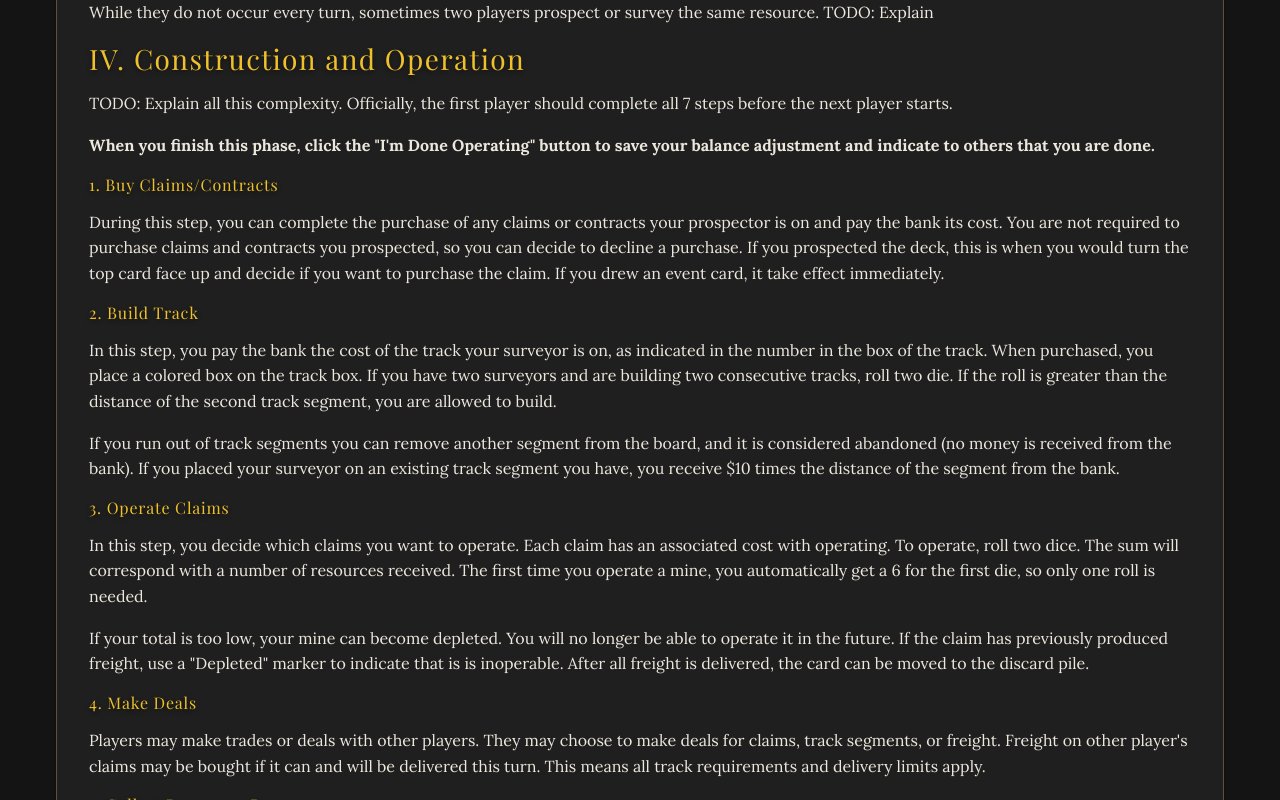
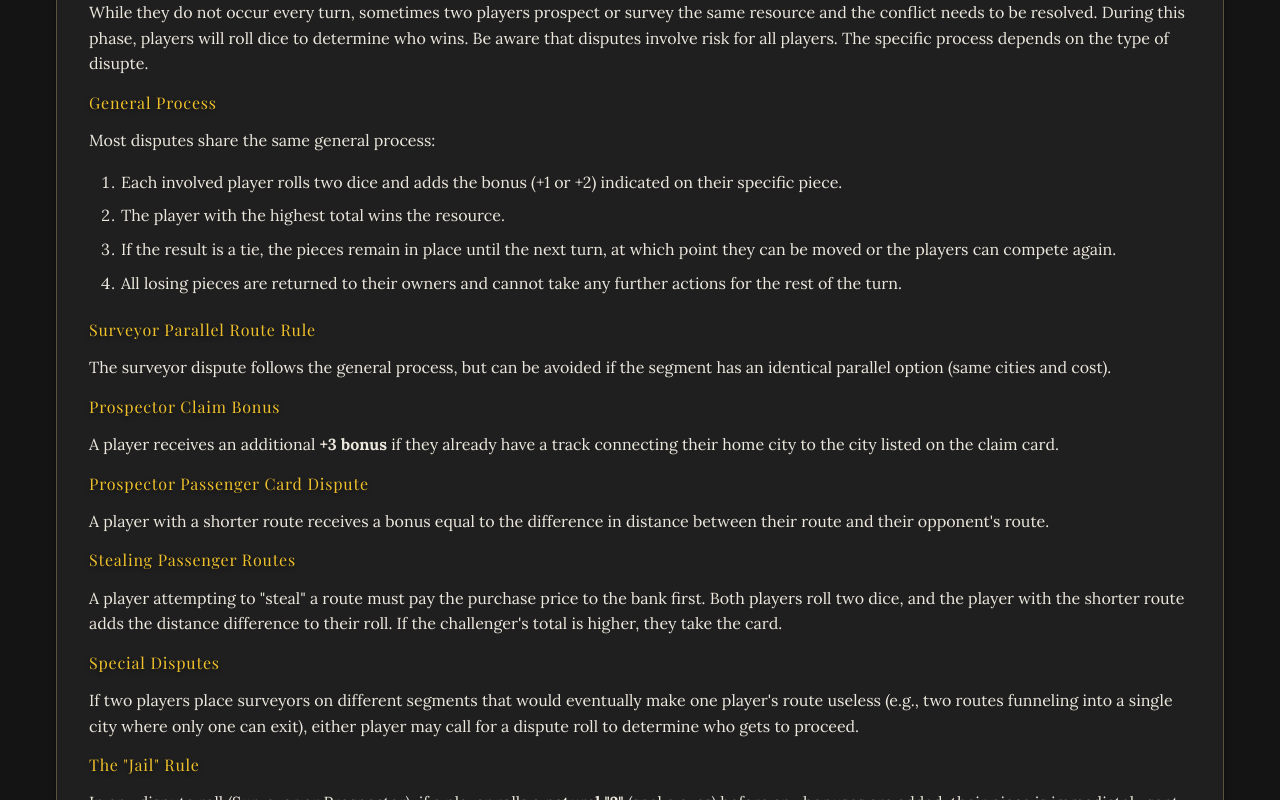
Before and after one commit to aciccarello/silverton, a SvelteKit app: page /rules in a window 1280 px wide. Shown: the part 2720-3520 px from the top of the page. Built offline with nearby package versions, Linux system fonts and the light colour scheme; a web font is replaced by a local one.

Commit message:
more rules and tips

```diff
--- a/src/app.css
+++ b/src/app.css
@@ -141,6 +141,7 @@
 	margin-bottom: 1.2rem;
 	background: #17432b;
 	color: #e6f9ec;
+  font-style: italic;
 	border-radius: 4px;
 	padding: 0.7rem 1rem;
 	font-size: 0.98rem;
--- a/src/routes/rules/+page.svelte
+++ b/src/routes/rules/+page.svelte
@@ -54,7 +54,7 @@
 	<li>Consider (mostly) ignoring turn order and allow players to play simultaneously per phase to speed up the game</li>
   </ul>
 
-  <h2>Game Turn Sequence</h2>
+  <h2 id="game-turn-sequence">Game Turn Sequence</h2>
   <p>
 	Each turn in Silverton corresponds to a season.
 	During a season all the players have a chance to expand their mining empire.
@@ -111,15 +111,39 @@
   </p>
 
   <h3>III. Resolve Disputes</h3>
-  <p>
-    While they do not occur every turn, sometimes two players prospect or survey the same resource.
-	TODO: Explain
-  </p>
+  <p>While they do not occur every turn, sometimes two players prospect or survey the same resource and the conflict needs to be resolved. During this phase, players will roll dice to determine who wins. Be aware that disputes involve risk for all players. The specific process depends on the type of disupte.</p>
+
+  <h4>General Process</h4>
+  <p>Most disputes share the same general process:</p>
+  <ol>
+    <li>Each involved player rolls two dice and adds the bonus (+1 or +2) indicated on their specific piece.</li>
+    <li>The player with the highest total wins the resource.</li>
+    <li>If the result is a tie, the pieces remain in place until the next turn, at which point they can be moved or the players can compete again.</li>
+    <li>All losing pieces are returned to their owners and cannot take any further actions for the rest of the turn.</li>
+  </ol>
+
+  <h4>Surveyor Parallel Route Rule</h4>
+  <p>The surveyor dispute follows the general process, but can be avoided if the segment has an identical parallel option (same cities and cost).</p>
+
+  <h4>Prospector Claim Bonus</h4>
+  <p>A player receives an additional <strong>+3 bonus</strong> if they already have a track connecting their home city to the city listed on the claim card.</p>
+
+  <h4>Prospector Passenger Card Dispute</h4>
+  <p>A player with a shorter route receives a bonus equal to the difference in distance between their route and their opponent's route.</p>
+
+  <h4>Stealing Passenger Routes</h4>
+  <p>A player attempting to "steal" a route must pay the purchase price to the bank first. Both players roll two dice, and the player with the shorter route adds the distance difference to their roll. If the challenger's total is higher, they take the card.</p>
+
+  <h4>Special Disputes</h4>
+  <p>If two players place surveyors on different segments that would eventually make one player's route useless (e.g., two routes funneling into a single city where only one can exit), either player may call for a dispute roll to determine who gets to proceed.</p>
+
+  <h4>The "Jail" Rule</h4>
+  <p>In any dispute roll (Surveyor or Prospector), if a player rolls a <strong>natural "2"</strong> (snake eyes) before any bonuses are added, their piece is immediately sent to <strong>Jail</strong>. The results of the dispute are still determined based on that roll before the piece is arrested.</p>
 
   <h3>IV. Construction and Operation</h3>
   <p>
-    TODO: Explain all this complexity.
-	Officially, the first player should complete all 7 steps before the next player starts.
+    This is the phase where you will build your railroad and operate your mines.
+    Officially, the first player should complete all 7 steps before the next player starts.
   </p>
   <p>
 	<strong>When you finish this phase, click the "I'm Done Operating" button to save your balance adjustment and indicate to others that you are done.</strong>
@@ -220,7 +244,7 @@
     margin-top: 0;
   }
 
-  ul {
+  ul, ol {
     padding-left: var(--spacing-lg);
     margin-bottom: var(--spacing-md);
   }
```
Also changed, not shown: src/routes/+page.svelte (+7 -7 lines).
